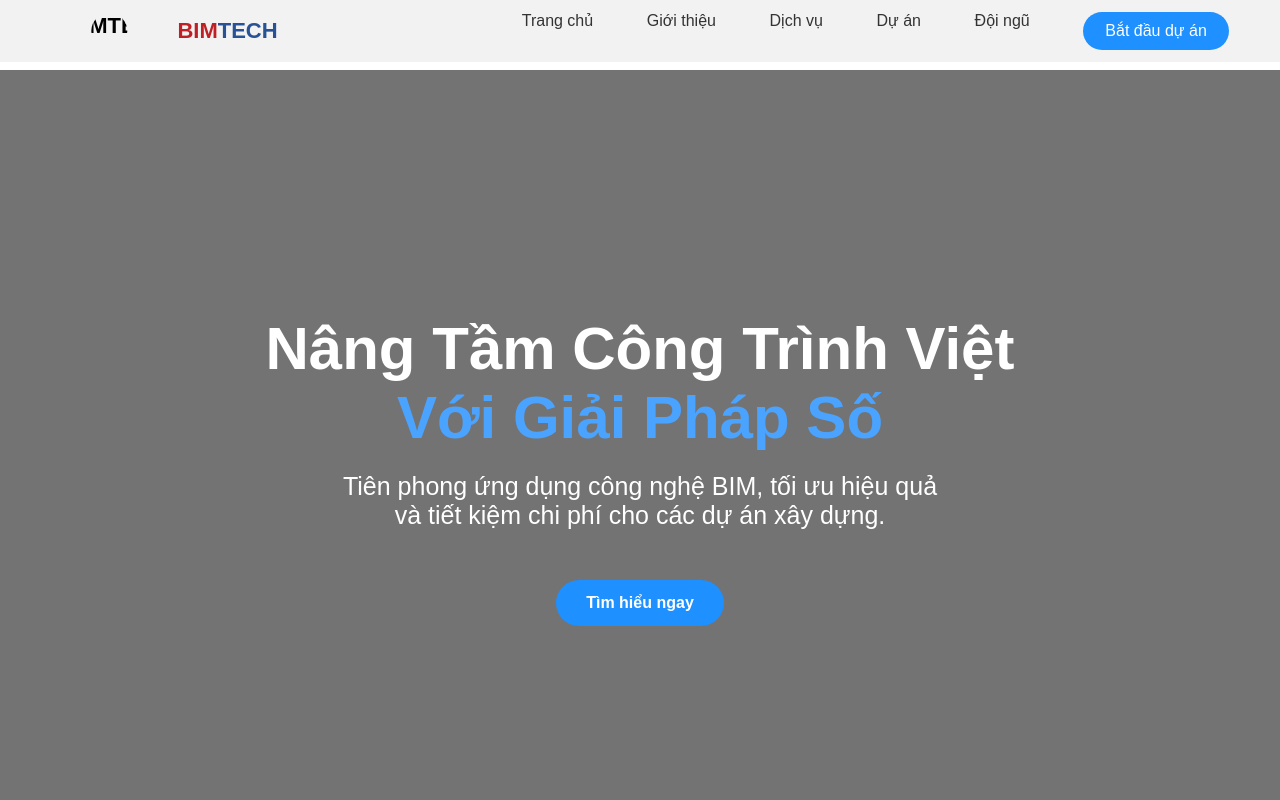
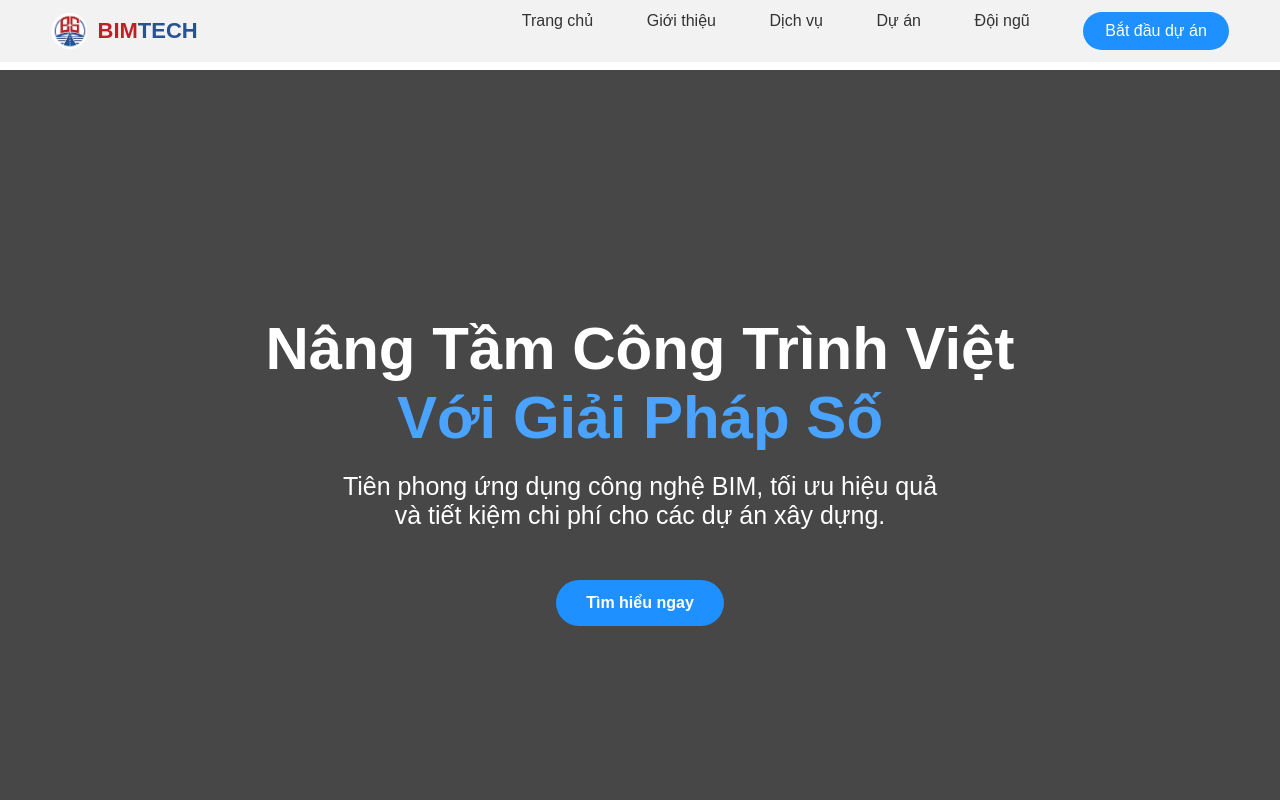
Before and after one commit to TanKySuXayDung/WebsiteBS, a plain HTML site: page index.html in a window 1280 px wide. Shown: the top 800 px of the page. Drawn offline with Linux system fonts and the light colour scheme; files that its build step writes are made by us from their sources; the site is published under a folder, as on GitHub Pages, so addresses that start at the root find nothing.

Commit message:
fix structure and paths

```diff
--- a/more-inrfo/index.html
+++ b/index.html
@@ -4,14 +4,14 @@
     <meta charset="UTF-8">
     <meta name="viewport" content="width=device-width, initial-scale=1.0">
     <title>BIMTECH SOLUTION</title>
-    <link rel="stylesheet" href="style.css">
+    <link rel="stylesheet" href="more-info/style.css">
 </head>
 <body>
 
 <!-- HEADER -->
 <header class="header">
     <div class="logo">
-        <img src="/assets/images/BS-Logo.jpg" alt="BIMTECH">
+        <img src="assets/images/BS-Logo.jpg" alt="BIMTECH">
         <span class="red">BIM<span class="blue">TECH</span></span>
     </div>
     <nav class="menu">
@@ -27,7 +27,6 @@
 <!-- HERO -->
 <section id="home" class="hero">
     <div class="hero-overlay"></div>
-
     <div class="hero-content">
         <h1>Nâng Tầm Công Trình Việt<br><span>Với Giải Pháp Số</span></h1>
         <p>
--- a/more-inrfo/style.css
+++ b/more-inrfo/style.css
@@ -85,10 +85,11 @@ html {
 /* HERO */
 .hero {
     height: 100vh;
-    background: url("/assets/images/BS-Background.jpg") center/cover no-repeat;
+    background: url("../assets/images/BS-Background.jpg") center/cover no-repeat;
     position: relative;
     margin-top: 70px;
 }
+
 
 .hero-overlay {
     position: absolute;
```
